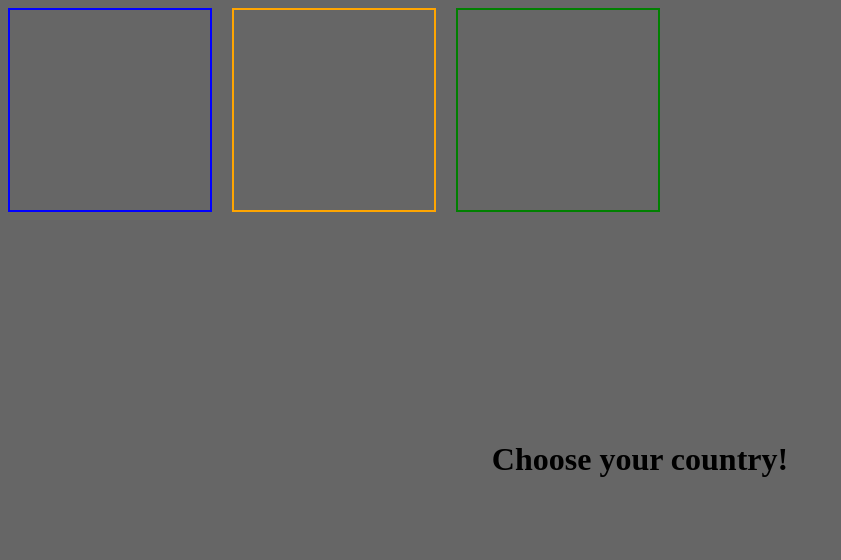
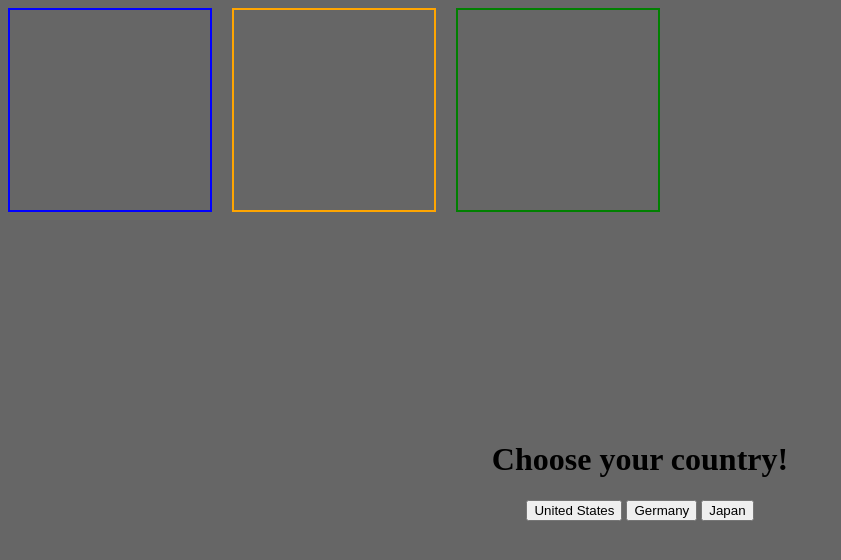
Before and after one commit to Stabbomancer/AWS-Project, a plain HTML site: page index.html in a window 1280 px wide. Shown: the whole page, without its empty margins (0-841 px from the left). Drawn offline with Linux system fonts and the light colour scheme.

Commit message:
Buttons
I added buttons

```diff
--- a/index.html
+++ b/index.html
@@ -7,6 +7,9 @@
 <body>
   <div class="fixed">
     <h1>Choose your country!</h1>
+    <button>United States</button>
+    <button>Germany</button>
+    <button>Japan</button>
   </div>
 
   <div class="countries">
@@ -27,5 +30,3 @@
 </div>
 
 </body>
-
-<!--THIS IS A TEST-->
```
